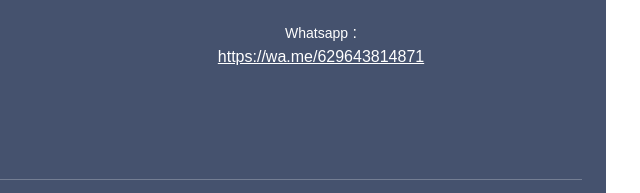
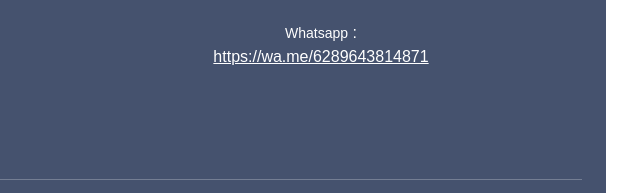
Before and after one commit to fahrumfahriansyah/PermanA-jaya, a website: page index.html in a window 1280 px wide. Shown: the part 1686-1879 px from the top of the page, 592-1232 px from the left. Drawn offline with nearby package versions, Linux system fonts and the light colour scheme.

Commit message:
menambahkan  data

```diff
--- a/index.html
+++ b/index.html
@@ -88,7 +88,7 @@
                   Alamat:Jl panda IV No 102 rt/rw 04/06 Kp Pladen Pd.Ranji Tangerang Selatan
                 </p>
                 <p class="card-text text-center"><small class="text-muted">Whatsapp <i
-                      class="bi bi-whatsapp text-center"></i></small> : <a href="https://wa.me/629643814871"
+                      class="bi bi-whatsapp text-center"></i></small> : <a href="https://wa.me/6289643814871"
                     style="font-size: 14px;color:black;text-decoration:none">629643814871</a> </p>
               </div>
             </div>
@@ -105,7 +105,7 @@
                   Alamat:Jl panda IV No 102 rt/rw 04/06 Kp Pladen Pd.Ranji Tangerang Selatan
                 </p>
                 <p class="card-text text-center" data-aos="fade-right"><small class="text-muted">Whatsapp <i
-                      class="bi bi-whatsapp text-center"></i></small> : <a href="https://wa.me/629643814871"
+                      class="bi bi-whatsapp text-center"></i></small> : <a href="https://wa.me/6289643814871"
                     style="font-size: 14px;color:black;text-decoration:none">629643814871</a> </p>
               </div>
             </div>
@@ -130,7 +130,7 @@
                   Alamat:Jl panda IV No 102 rt/rw 04/06 Kp Pladen Pd.Ranji Tangerang Selatan
                 </p>
                 <p class="card-text text-center"><small class="text-muted">Whatsapp <i
-                      class="bi bi-whatsapp text-center"></i></small> : <a href="https://wa.me/629643814871"
+                      class="bi bi-whatsapp text-center"></i></small> : <a href="https://wa.me/6289643814871"
                     style="font-size: 14px;color:black;text-decoration:none">629643814871</a> </p>
               </div>
             </div>
@@ -147,7 +147,7 @@
                   Alamat:Jl panda IV No 102 rt/rw 04/06 Kp Pladen Pd.Ranji Tangerang Selatan
                 </p>
                 <p class="card-text text-center"><small class="text-muted">Whatsapp <i
-                      class="bi bi-whatsapp text-center"></i></small> : <a href="https://wa.me/629643814871"
+                      class="bi bi-whatsapp text-center"></i></small> : <a href="https://wa.me/6289643814871"
                     style="font-size: 14px;color:black;text-decoration:none">629643814871</a> </p>
               </div>
             </div>
@@ -250,8 +250,8 @@
             <div class="col-md-4 col-lg-3 col-xl-3 mx-auto mt-3">
               <h6 class="text-uppercase mb-4 font-weight-bold">Contact</h6>
               <p class="card-text text-center" style="color:white;"><small class="text-muted" style="color:white;"><span
-                    style="color:white">Whatsapp</span></small> : <a href="https://wa.me/629643814871"
-                  style="color:white;">https://wa.me/629643814871</a> </p>
+                    style="color:white">Whatsapp</span></small> : <a href="https://wa.me/6289643814871"
+                  style="color:white;">https://wa.me/6289643814871</a> </p>
             </div>
             <!-- Grid column -->
           </div>
```
